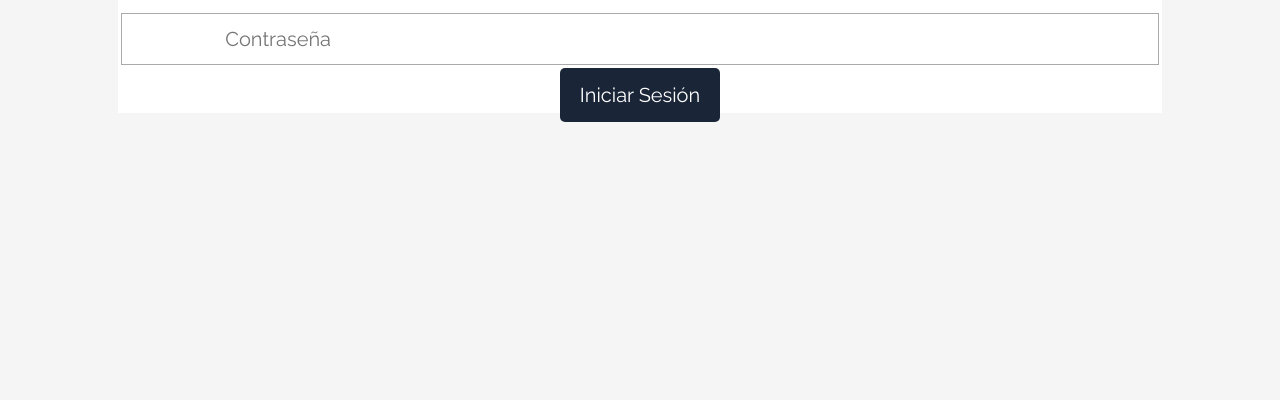
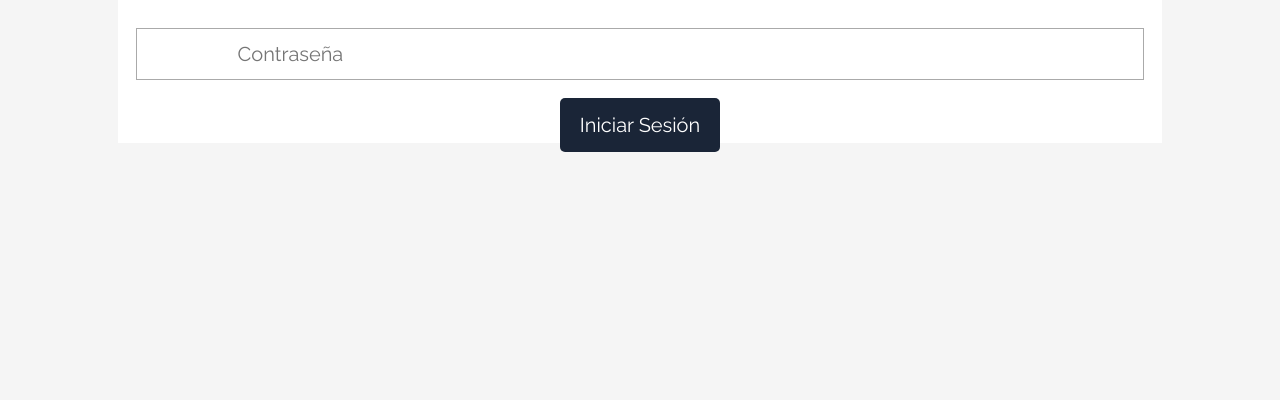
Before and after one commit to ExequielGcu/e-mercado, a plain HTML site: page index.html in a window 1280 px wide. Shown: the part 400-800 px from the top of the page. Drawn offline with Linux system fonts and the light colour scheme.

Commit message:
Initial commit

```diff
--- a/css/styles.css
+++ b/css/styles.css
@@ -153,7 +153,7 @@ body{
   background-attachment: fixed;
 }
 
-.contenedor{
+.contenedor-login{
   width: 100%;
   padding: 15px;
 }
```
